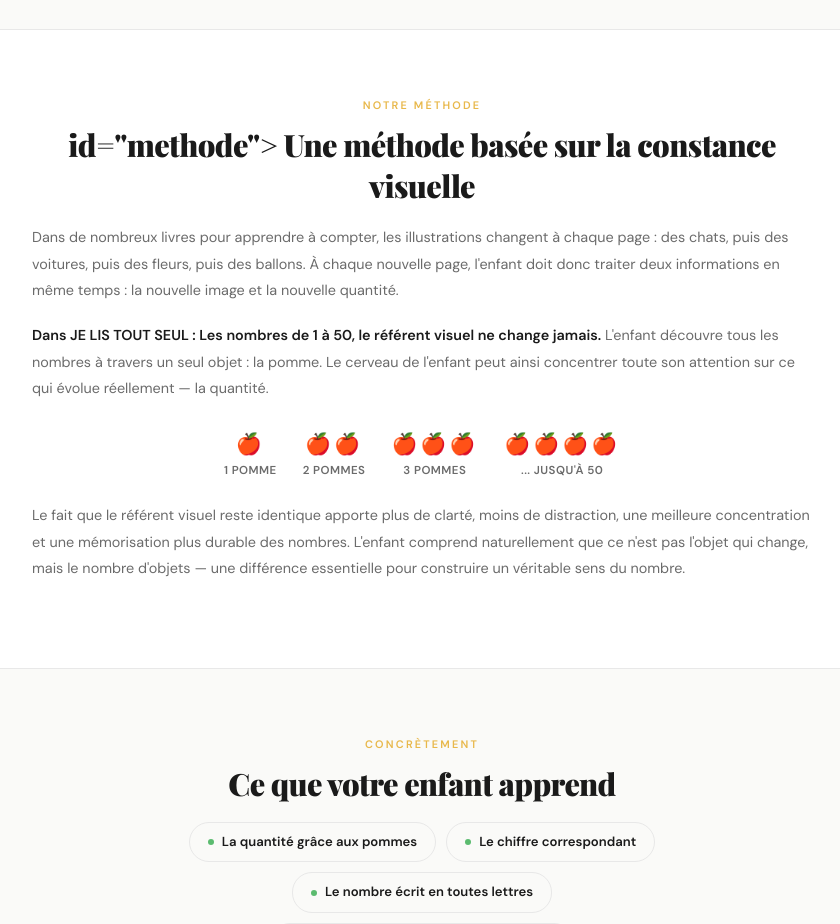
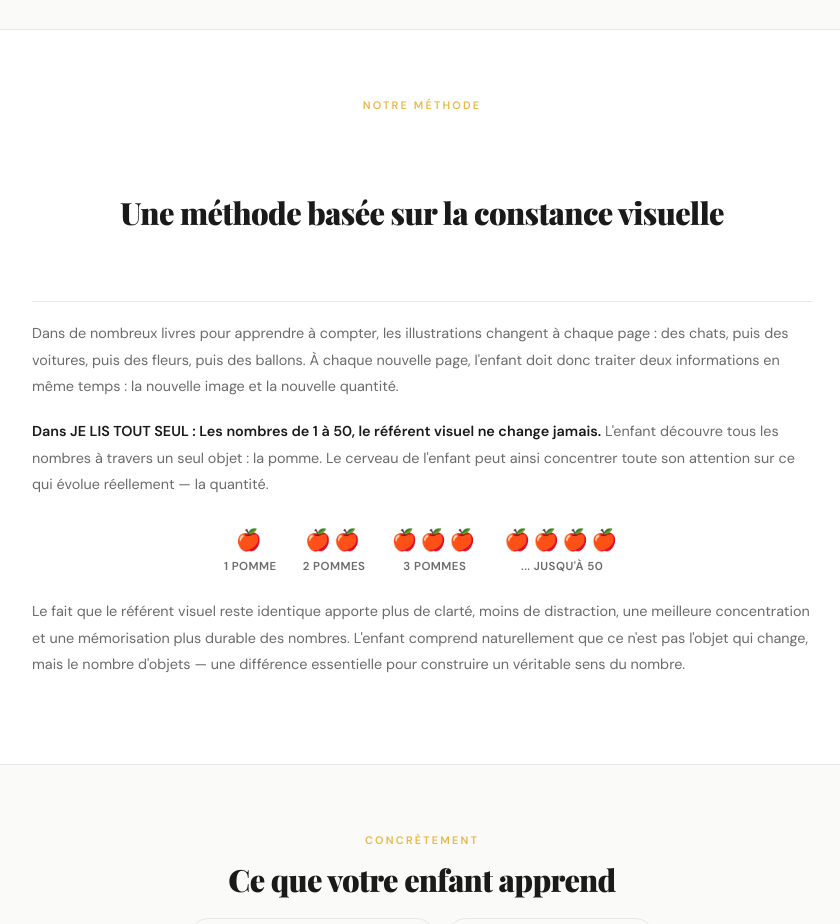
Before and after one commit to Pictodelie/je-lis-tout-seul-nombres-1-a-50, a plain HTML site: page apprendre-a-compter.html in a window 1280 px wide. Shown: the part 2080-3004 px from the top of the page, without its empty margins (218-1058 px from the left). Drawn offline with nearby package versions, Linux system fonts and the light colour scheme; a web font is replaced by a local one.

Commit message:
Fix HTML structure for méthode section

```diff
--- a/apprendre-a-compter.html
+++ b/apprendre-a-compter.html
@@ -372,7 +372,7 @@ footer {
 <section class="block">
   <div class="block-inner">
     <div class="block-eyebrow">Notre méthode</div>
-    <h2> id="methode"> Une méthode basée sur la constance visuelle</h2>
+    <h2>  <section class="block" id="methode"> Une méthode basée sur la constance visuelle</h2>
     <p class="body">Dans de nombreux livres pour apprendre à compter, les illustrations changent à chaque page : des chats, puis des voitures, puis des fleurs, puis des ballons. À chaque nouvelle page, l'enfant doit donc traiter deux informations en même temps : la nouvelle image et la nouvelle quantité.</p>
     <p class="body"><strong>Dans JE LIS TOUT SEUL : Les nombres de 1 à 50, le référent visuel ne change jamais.</strong> L'enfant découvre tous les nombres à travers un seul objet : la pomme. Le cerveau de l'enfant peut ainsi concentrer toute son attention sur ce qui évolue réellement — la quantité.</p>
     <div class="apple-demo">
```
